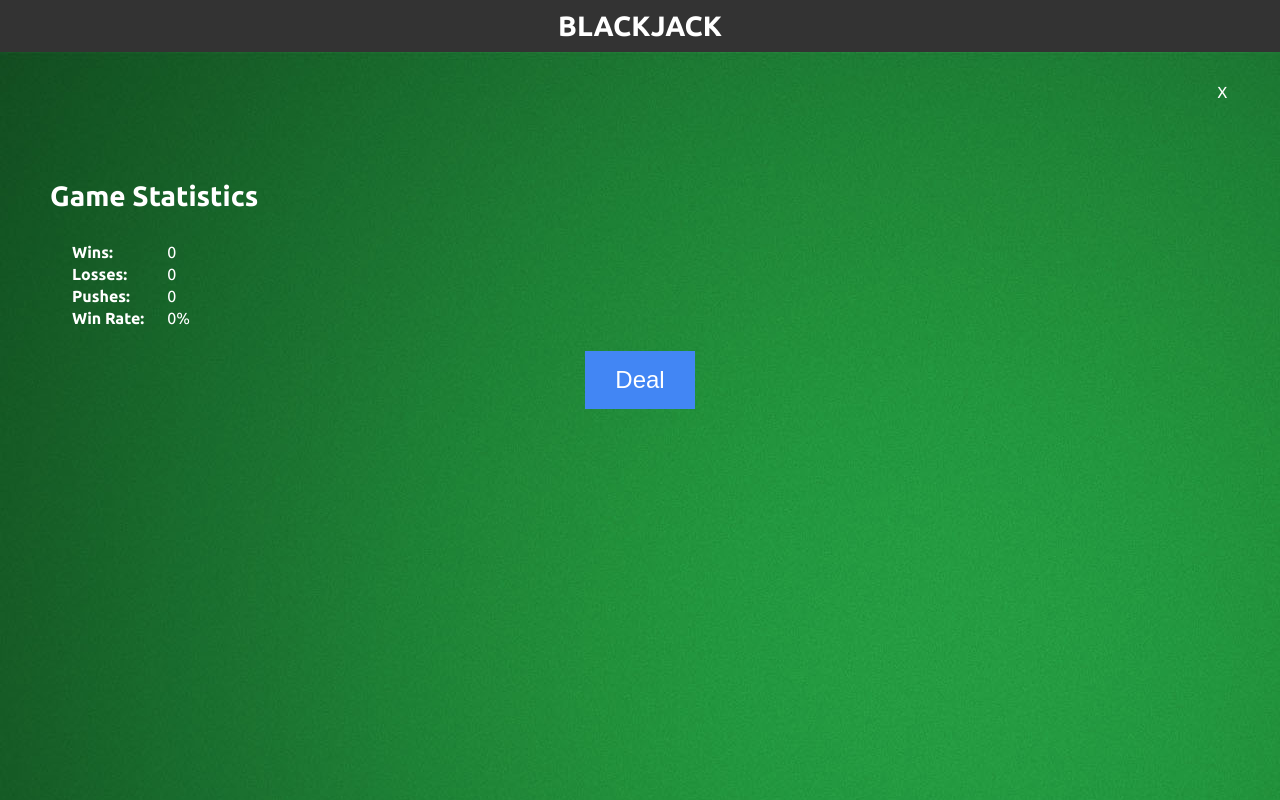
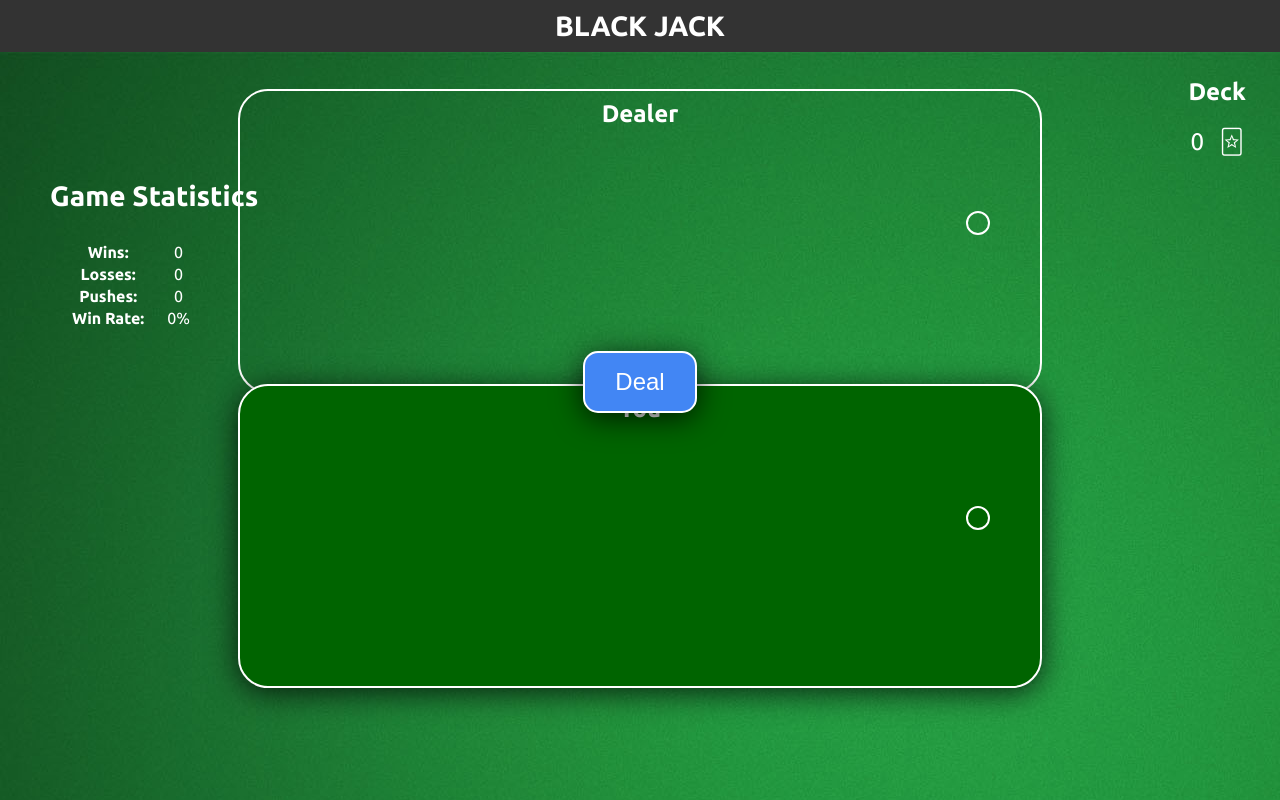
Before and after one commit to knoll3/blackjack, a Rails app: template app/views/games/show.html.erb in a window 1280 px wide. Run offline with Rails 7, Linux system fonts and the light colour scheme; the template is opened without the code that fills it, so the values that code supplies are empty; style sheets or scripts are compiled from the project's sources; some libraries are stand-ins or nearby versions.

Commit message:
Add styling

```diff
--- a/app/assets/stylesheets/games.scss
+++ b/app/assets/stylesheets/games.scss
@@ -6,6 +6,7 @@
 	height: 50px;
 	line-height: 50px;
 	width: 100px;
+	font-size: 24px;
 }
 
 #deck span {
@@ -22,6 +23,19 @@
 	right: 0;
 	margin-left: auto;
 	margin-right: auto;
+	border: 2px solid white;
+	border-radius: 30px;
+}
+
+#dealer h3,
+#player h3 {
+	position: absolute;
+	left: 0;
+	right: 0;
+	margin-left: auto;
+	margin-right: auto;
+	top: -15px;
+	font-size: 24px;
 }
 
 #dealer-count, #player-count{
@@ -29,6 +43,9 @@
 	top: 40%;
 	right: 50px;
 	font-size: 36px;
+	padding: 10px;
+	border: 2px solid white;
+	border-radius: 20px;
 }
 
 #player {
@@ -40,6 +57,10 @@
 	right: 0;
 	margin-left: auto;
 	margin-right: auto;
+	border: 2px solid white;
+	border-radius: 30px;
+	box-shadow: 0px 5px 30px 0px rgba(0,0,0,0.75);
+	background: darkgreen;
 }
 
 #deal {
@@ -70,10 +91,28 @@
 	font-size: 24px;
 	background: #4286f4;
 	color: white;
-	border: none;
+	border: 2px solid white;
 	cursor: pointer;
 	text-decoration: none;
+	border-radius: 15px;
+	box-shadow: 0px 5px 30px 0px rgba(0,0,0,0.75);
 }
+
+#hit-button:hover,
+#stand-button:hover,
+#deal-button:hover {
+	background: #2563c6;
+	border: 2px solid #ddd;
+}
+
+#hit-button:active,
+#stand-button:active,
+#deal-button:active {
+	box-shadow: none;
+  transform: translateY(4px);
+	border: 2px solid #ddd;
+}
+
 
 #stand {
 	position: absolute;
--- a/app/assets/stylesheets/static_pages.scss
+++ b/app/assets/stylesheets/static_pages.scss
@@ -28,6 +28,7 @@ body {
 	right: 0;
 	bottom: 0;
 	color: white;
+	text-align: center;
 }
 
 #create-game {
@@ -43,4 +44,7 @@ body {
   font-weight: bold;
   cursor: pointer;
   border-radius: 15px;
+	border: 2px solid white;
+	border-radius: 30px;
+	box-shadow: 0px 5px 30px 0px rgba(0,0,0,0.75);
 }
--- a/app/views/games/show.html.erb
+++ b/app/views/games/show.html.erb
@@ -1,21 +1,25 @@
 <!-- Application Header -->
 <div id="header">
 	<div class="logo">
-		BLACKJACK
+		BLACK JACK
 	</div>
 </div>
 
 <!-- Main Section -->
 <div id="main">
 	<div id="deck">
-		<span id="deck-count"></span>
-		<span>X</span>
+		<b>Deck</b>
+		<br>
+		<span id="deck-count">0</span>
+		<span>🃟</span>
 	</div>
 	<div id="dealer">
+		<h3>Dealer</h3>
 		<div id="dealer-cards"></div>
 		<div id="dealer-count"></div>
 	</div>
 	<div id="player">
+		<h3>You</h3>
 		<div id="player-cards"></div>
 		<div id="player-count"></div>
 	</div>
@@ -322,7 +326,7 @@
 
 	// Main
 
-		var marginLeft = 100;
+		var marginLeft = 200;
 		var dealerCards = [];
 		var playerCards = [];
 
--- a/app/views/static_pages/index.html.erb
+++ b/app/views/static_pages/index.html.erb
@@ -1,7 +1,7 @@
 <!-- Application Header -->
 <div id="header">
 	<div class="logo">
-		BLACKJACK
+		BLACK JACK
 	</div>
 </div>
 
```
